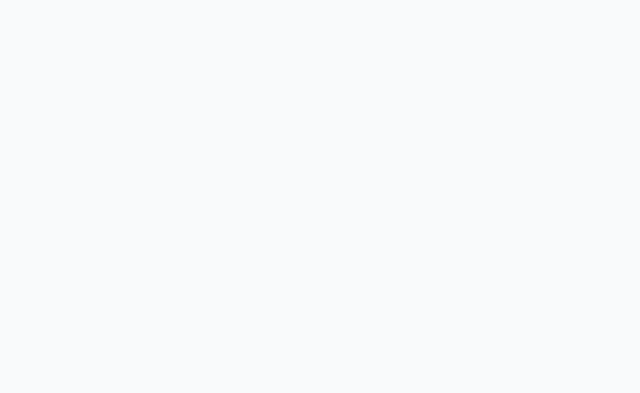
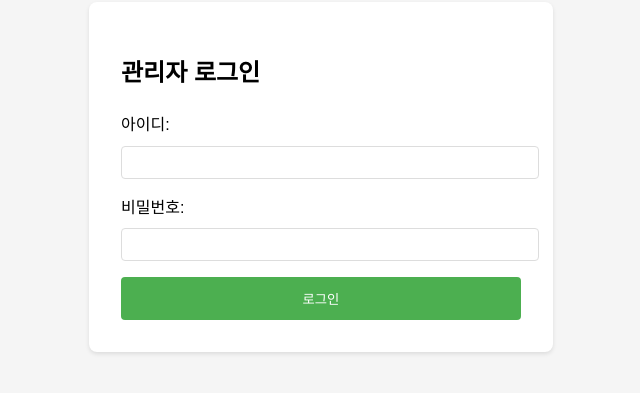
Before and after one commit to reason-jinny/jigaknono, a Vue app in the folder frontend/: page /admin/login in a window 1280 px wide. Before the commit this address had no page. Shown: the part 223-616 px from the top of the page, without its empty margins (319-959 px from the left). Built offline with nearby package versions, Linux system fonts and the light colour scheme.

Commit message:
feat: 관리자 로그인 및 인증 기능 구현 - 관리자 로그인 페이지(AdminLoginView) 추가 - 라우터에 로그인 경로 및 인증 가드 추가 - AdminView에 로그아웃 기능 및 인증 체크 로직 구현 - localStorage를 사용한 간단한 인증 메커니즘 적용

```diff
--- a/frontend/src/router/index.js
+++ b/frontend/src/router/index.js
@@ -1,6 +1,7 @@
 import { createRouter, createWebHistory } from 'vue-router'
 import HomeView from '../views/HomeView.vue'
 import AdminView from '../views/AdminView.vue'
+import AdminLoginView from '../views/AdminLoginView.vue'
 
 const router = createRouter({
   history: createWebHistory(import.meta.env.BASE_URL),
@@ -11,9 +12,21 @@ const router = createRouter({
       component: HomeView,
     },
     {
+      path: '/admin/login',
+      name: 'adminLogin',
+      component: AdminLoginView
+    },
+    {
       path: '/admin',
       name: 'admin',
-      component: AdminView
+      component: AdminView,
+      beforeEnter: (to, from, next) => {
+        if (!localStorage.getItem('adminAuthenticated')) {
+          next('/admin/login');
+        } else {
+          next();
+        }
+      }
     }
   ],
 })
--- /dev/null
+++ b/frontend/src/views/AdminLoginView.vue
@@ -0,0 +1,97 @@
+<template>
+  <div class="login-container">
+    <div class="login-box">
+      <h2>관리자 로그인</h2>
+      <div class="error-message" v-if="error">{{ error }}</div>
+      <form @submit.prevent="login">
+        <div class="form-group">
+          <label>아이디:</label>
+          <input type="text" v-model="username" required>
+        </div>
+        <div class="form-group">
+          <label>비밀번호:</label>
+          <input type="password" v-model="password" required>
+        </div>
+        <button type="submit">로그인</button>
+      </form>
+    </div>
+  </div>
+</template>
+
+<script>
+export default {
+  data() {
+    return {
+      username: '',
+      password: '',
+      error: ''
+    }
+  },
+  methods: {
+    login() {
+      // 실제 운영 환경에서는 이런 방식으로 하면 안 됩니다!
+      // 이것은 데모용 간단 인증입니다.
+      if (this.username === 'admin' && this.password === 'jigaknono123') {
+        localStorage.setItem('adminAuthenticated', 'true');
+        this.$router.push('/admin');
+      } else {
+        this.error = '아이디 또는 비밀번호가 올바르지 않습니다.';
+      }
+    }
+  }
+}
+</script>
+
+<style scoped>
+.login-container {
+  display: flex;
+  justify-content: center;
+  align-items: center;
+  height: 100vh;
+  background-color: #f5f5f5;
+}
+
+.login-box {
+  background-color: white;
+  padding: 2rem;
+  border-radius: 8px;
+  box-shadow: 0 2px 4px rgba(0, 0, 0, 0.1);
+  width: 100%;
+  max-width: 400px;
+}
+
+.form-group {
+  margin-bottom: 1rem;
+}
+
+label {
+  display: block;
+  margin-bottom: 0.5rem;
+}
+
+input {
+  width: 100%;
+  padding: 0.5rem;
+  border: 1px solid #ddd;
+  border-radius: 4px;
+}
+
+button {
+  width: 100%;
+  padding: 0.75rem;
+  background-color: #4CAF50;
+  color: white;
+  border: none;
+  border-radius: 4px;
+  cursor: pointer;
+}
+
+button:hover {
+  background-color: #45a049;
+}
+
+.error-message {
+  color: red;
+  margin-bottom: 1rem;
+}
+</style>
--- a/frontend/src/views/AdminView.vue
+++ b/frontend/src/views/AdminView.vue
@@ -1,6 +1,9 @@
 <template>
   <div class="container">
-    <h1 class="title">지각노노 관리자 페이지</h1>
+    <div class="header">
+      <h1 class="title">지각노노 관리자 페이지</h1>
+      <button @click="logout" class="logout-button">로그아웃</button>
+    </div>
 
     <!-- 스케줄 목록 -->
     <div class="schedule-list">
@@ -198,6 +201,18 @@ export default {
     resetForm() {
       this.currentSchedule = this.getEmptySchedule();
       this.isEditing = false;
+    },
+
+    logout() {
+      localStorage.removeItem('adminAuthenticated');
+      this.$router.push('/admin/login');
+    }
+  },
+
+  created() {
+    // 페이지 진입 시 인증 체크
+    if (!localStorage.getItem('adminAuthenticated')) {
+      this.$router.push('/admin/login');
     }
   },
 
@@ -254,4 +269,24 @@ button {
   padding: 8px 15px;
   margin-right: 10px;
 }
+
+.header {
+  display: flex;
+  justify-content: space-between;
+  align-items: center;
+  margin-bottom: 2rem;
+}
+
+.logout-button {
+  padding: 0.5rem 1rem;
+  background-color: #dc3545;
+  color: white;
+  border: none;
+  border-radius: 4px;
+  cursor: pointer;
+}
+
+.logout-button:hover {
+  background-color: #c82333;
+}
 </style>
```
